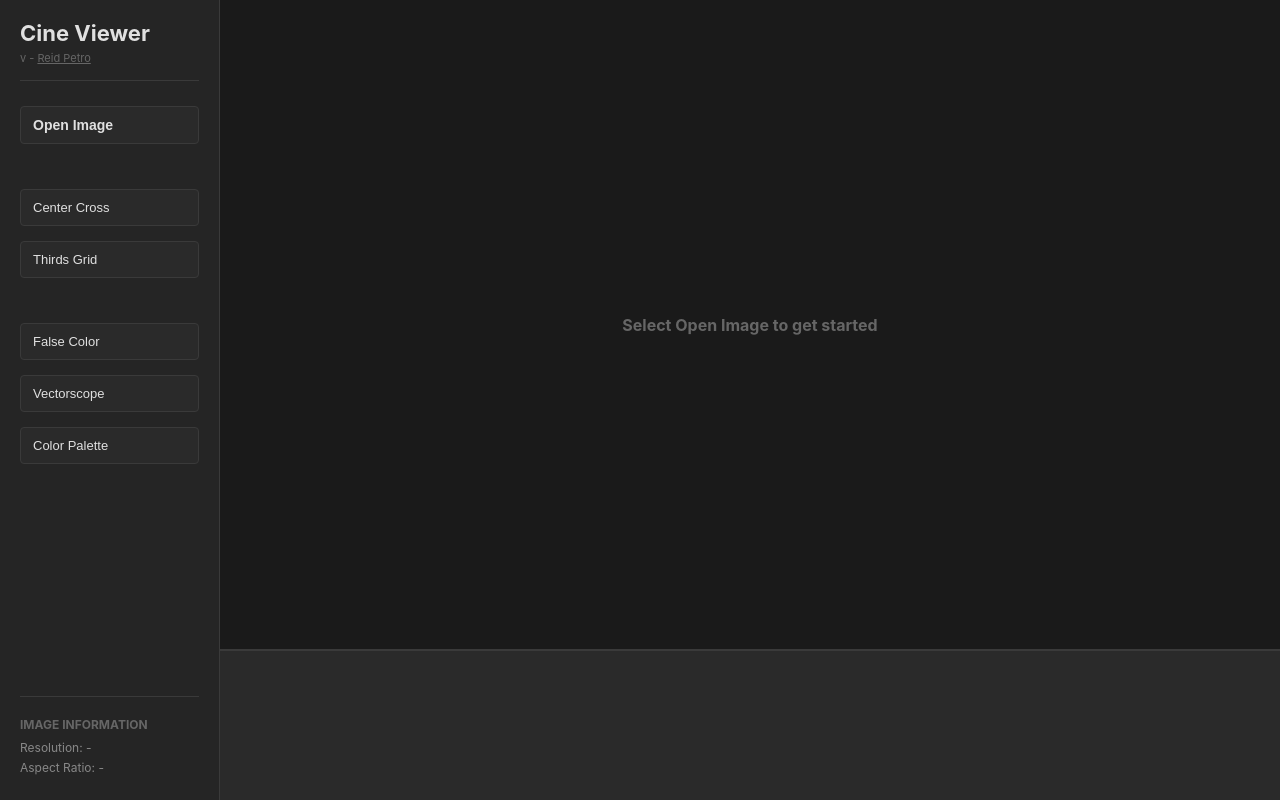
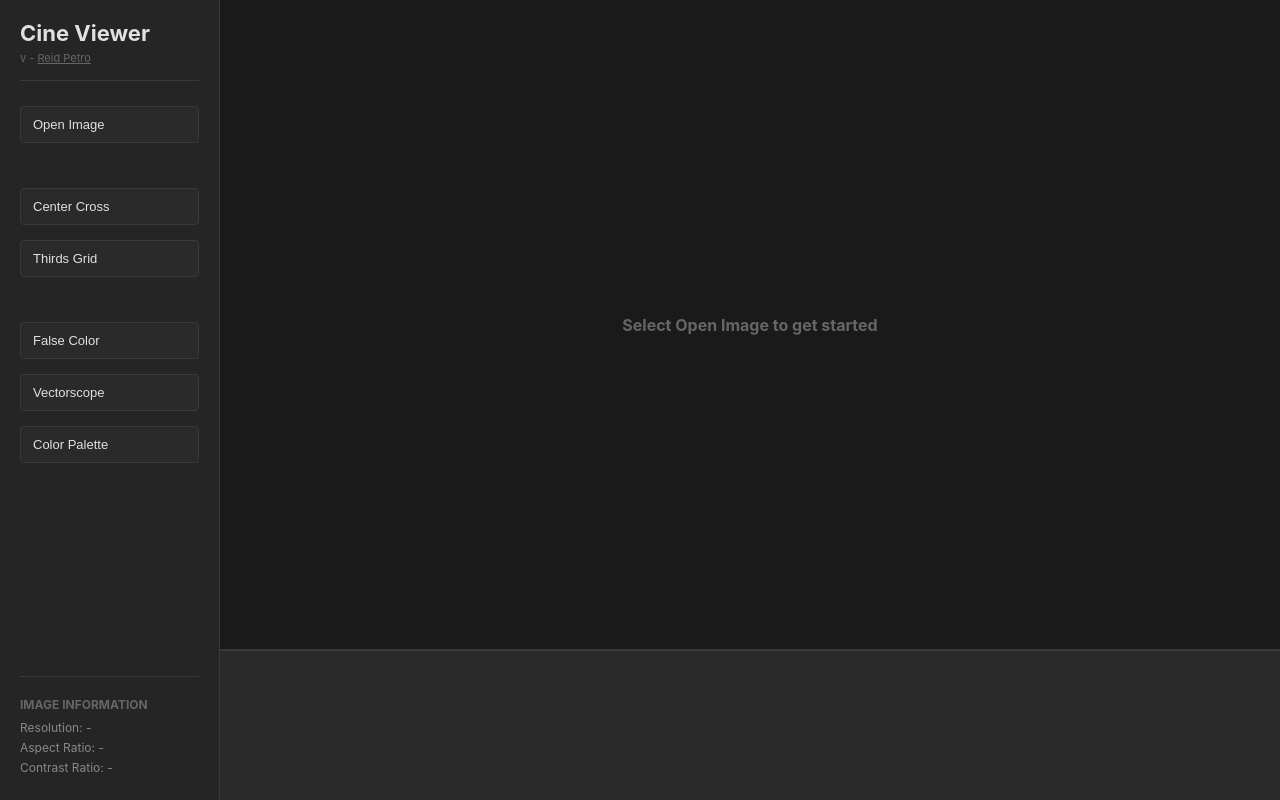
Before and after one commit to madmanhulk/cine-viewer, a Flask app: template src/cineviewer/templates/index.html in a window 1280 px wide. Run offline with Flask 3, Linux system fonts and the light colour scheme; the template is opened without the code that fills it, so the values that code supplies are empty; parts of the project's set-up code (start-up, migrations or seed data) failed here and were passed over.

Commit message:
v1.1.4 Added Contrast Ratio

```diff
--- a/src/cineviewer/app.py
+++ b/src/cineviewer/app.py
@@ -63,6 +63,38 @@ def compute_histogram(image_array):
     hist_b = np.bincount(b.astype(int), minlength=256)
 
     return hist_r.tolist(), hist_g.tolist(), hist_b.tolist()
+
+def compute_contrast_ratio(image_array):
+    """Compute contrast ratio of the image."""
+    try:
+        if len(image_array.shape) == 3 and image_array.shape[2] == 4:
+            image_array = image_array[:,:,:3]
+
+        # Calculate luminance for each pixel
+        r = image_array[:,:,0].astype(float) / 255.0
+        g = image_array[:,:,1].astype(float) / 255.0
+        b = image_array[:,:,2].astype(float) / 255.0
+
+        # Relative luminance (Rec. 709)
+        luminance = 0.2126 * r + 0.7152 * g + 0.0722 * b
+
+        # Get percentile values to avoid outliers (use 99th and 1st percentile)
+        max_luminance = np.percentile(luminance, 99)
+        min_luminance = np.percentile(luminance, 1)
+
+        # Ensure we don't divide by zero
+        if min_luminance < 0.001:
+            min_luminance = 0.001
+
+        # Calculate contrast ratio
+        # Add 0.05 to both values (as per WCAG formula for relative luminance)
+        contrast_ratio = (max_luminance + 0.05) / (min_luminance + 0.05)
+
+        return round(contrast_ratio)
+
+    except Exception as e:
+        logger.error(f"Error in compute_contrast_ratio: {str(e)}")
+        return None
 
 def apply_false_color(image_array, fc_type="ARRI"):
     """Apply false color grading to image."""
@@ -398,6 +430,9 @@ def upload_image():
         # Extract color palette
         palette = extract_color_palette(img_array, n_colors=8)
 
+        # Compute contrast ratio
+        contrast_ratio = compute_contrast_ratio(img_array)
+
         # Get image info
         height, width = img_array.shape[:2]
         aspect_ratio = width / height
@@ -418,6 +453,7 @@ def upload_image():
             'width': width,
             'height': height,
             'aspect_ratio': f"{aspect_ratio:.2f}" if not aspect_ratio.is_integer() else f"{int(aspect_ratio)}",
+            'contrast_ratio': contrast_ratio,
             'histogram': {
                 'r': hist_r,
                 'g': hist_g,
--- a/src/cineviewer/static/js/app.js
+++ b/src/cineviewer/static/js/app.js
@@ -50,6 +50,7 @@ const paletteContainer = document.getElementById('paletteContainer');
 // Image Info Elements
 const resolutionInfo = document.getElementById('resolutionInfo');
 const aspectRatioInfo = document.getElementById('aspectRatioInfo');
+const contrastRatioInfo = document.getElementById('contrastRatioInfo');
 
 // Event Listeners
 openImageBtn.addEventListener('click', () => fileInput.click());
@@ -210,6 +211,7 @@ function handleFileSelect(event) {
 
                     resolutionInfo.textContent = `${data.width}x${data.height}`;
                     aspectRatioInfo.textContent = `${data.aspect_ratio}:1`;
+                    contrastRatioInfo.textContent = data.contrast_ratio ? `${data.contrast_ratio}:1` : '-';
 
                     placeholder.style.display = 'none';
                     imageCanvas.classList.add('visible');
--- a/src/cineviewer/templates/index.html
+++ b/src/cineviewer/templates/index.html
@@ -17,7 +17,7 @@
 
             <!-- File Upload -->
             <div class="control-section">
-                <button id="openImageBtn" class="btn btn-primary">Open Image</button>
+                <button id="openImageBtn" class="btn">Open Image</button>
                 <input type="file" id="fileInput" accept="image/*" style="display: none;">
             </div>
 
@@ -69,6 +69,7 @@
                 <h3>Image Information</h3>
                 <p>Resolution: <span id="resolutionInfo">-</span></p>
                 <p>Aspect Ratio: <span id="aspectRatioInfo">-</span></p>
+                <p>Contrast Ratio: <span id="contrastRatioInfo">-</span></p>
             </div>
         </aside>
 
```
Also changed, not shown: 1 other file.
